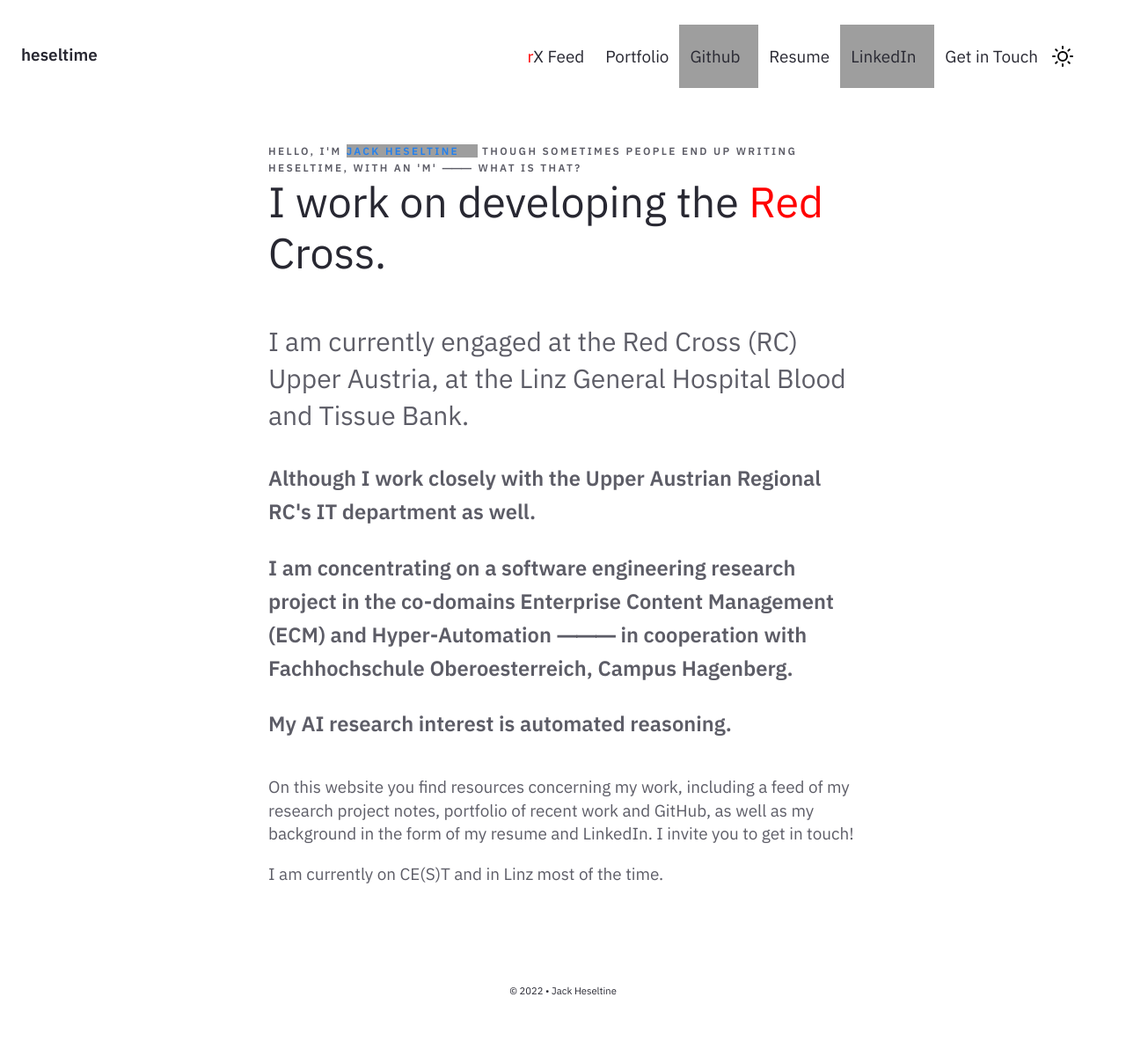
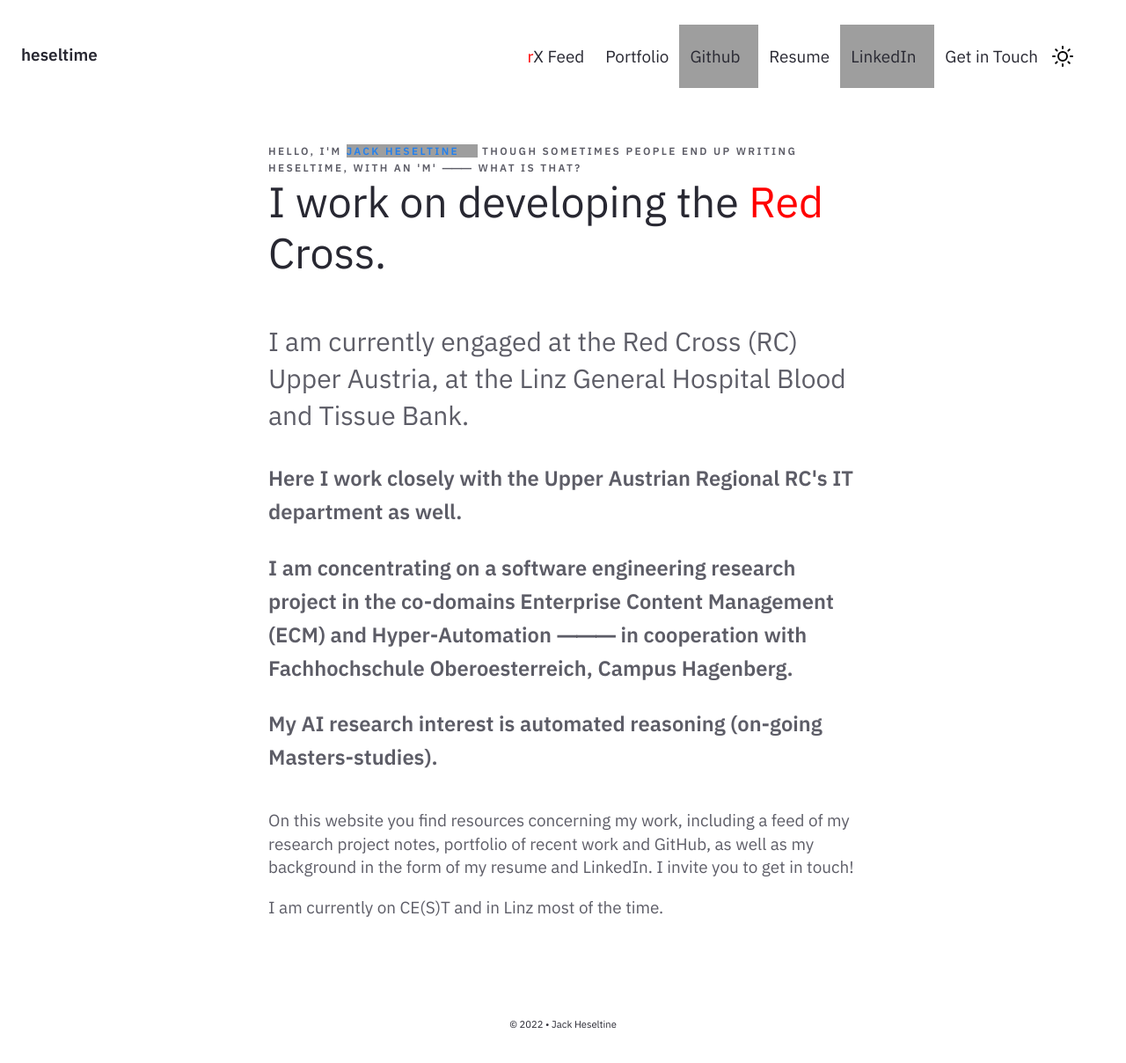
Before and after one commit to heseltime/heseltime.github.io, a Jekyll site: the page built from pages/index.md, in a window 1280 px wide, cut to the strip 0-1213 px from the top of the page. Shown: the top 1208 px of the strip at 88% size. Built offline with Jekyll 4.4.1, drawn with Linux system fonts in a browser that asks for light colours; before the commit the page ends 1175 px from its top, so only the background shows below that; grey boxes are pictures that could not be loaded.

Commit message:
Update Homepage.html

```diff
--- a/_includes/Homepage.html
+++ b/_includes/Homepage.html
@@ -7,11 +7,11 @@
         Check out the <a href="{{'/notes' | relative_url}}"> demo </a>, <a href="{{'/post/features' | relative_url}}"> features </a> and <a href="{{'/post/how-to' | relative_url}}"> how to</a><div class="--"></div>-->
         I am currently engaged at the Red Cross (RC) Upper Austria, at the Linz General Hospital Blood and Tissue Bank.
         </h3>
-        <h4>Although I work closely with the Upper Austrian Regional RC's IT department as well.</h4>
+        <h4>Here I work closely with the Upper Austrian Regional RC's IT department as well.</h4>
 
         <h4>I am concentrating on a software engineering research project in the co-domains Enterprise Content Management (ECM) and Hyper-Automation ⸻ in cooperation with Fachhochschule Oberoesterreich, Campus Hagenberg.</h4>
 
-        <h4>My AI research interest is automated reasoning.</h4>
+        <h4>My AI research interest is automated reasoning (on-going Masters-studies).</h4>
 
     </br>
 
```
